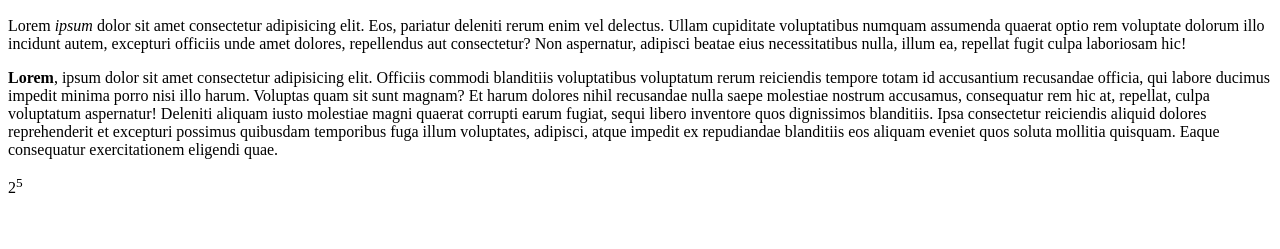
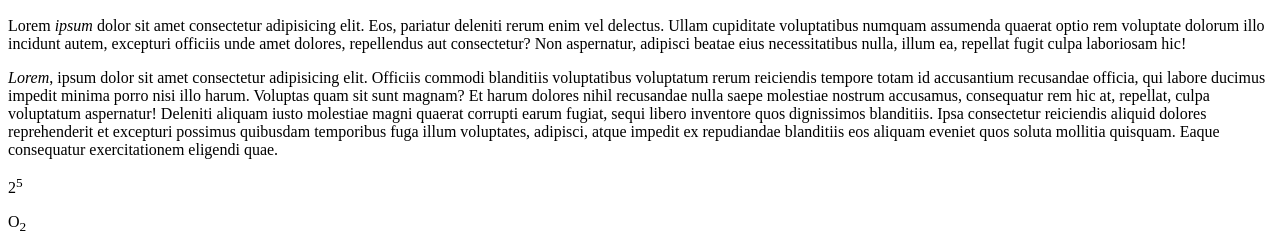
Before and after one commit to shrinathmishra/Full-Stack_WebDev, a plain HTML site: page Lecture -5 WD/index.html in a window 1280 px wide. Shown: the part 935-1184 px from the top of the page. Before the commit the page ends 1148 px from the top, so only its background shows below. Drawn offline with Linux system fonts and the light colour scheme.

Commit message:
HTML Commit

```diff
--- a/Lecture -5 WD/index.html
+++ b/Lecture -5 WD/index.html
@@ -72,8 +72,10 @@
     <img src="https://www.google.com/url?sa=i&url=https%3A%2F%2Fwww.aptronixindia.com%2F13-inch-macbook-pro-apple-m2-chip&psig=AOvVaw3dw-d1yA2eXxgxgoo2S6kr&ust=1704979155513000&source=images&cd=vfe&opi=89978449&ved=0CBMQjRxqFwoTCLia4rn00oMDFQAAAAAdAAAAABAF" alt="Macbook">
 
     <p>Lorem <i>ipsum</i> dolor sit amet consectetur adipisicing elit. Eos, pariatur deleniti rerum enim vel delectus. Ullam cupiditate voluptatibus numquam assumenda quaerat optio rem voluptate dolorum illo incidunt autem, excepturi officiis unde amet dolores, repellendus aut consectetur? Non aspernatur, adipisci beatae eius necessitatibus nulla, illum ea, repellat fugit culpa laboriosam hic!</p>
-    <p> <strong>Lorem</strong>, ipsum dolor sit amet consectetur adipisicing elit. Officiis commodi blanditiis voluptatibus voluptatum rerum reiciendis tempore totam id accusantium recusandae officia, qui labore ducimus impedit minima porro nisi illo harum. Voluptas quam sit sunt magnam? Et harum dolores nihil recusandae nulla saepe molestiae nostrum accusamus, consequatur rem hic at, repellat, culpa voluptatum aspernatur! Deleniti aliquam iusto molestiae magni quaerat corrupti earum fugiat, sequi libero inventore quos dignissimos blanditiis. Ipsa consectetur reiciendis aliquid dolores reprehenderit et excepturi possimus quibusdam temporibus fuga illum voluptates, adipisci, atque impedit ex repudiandae blanditiis eos aliquam eveniet quos soluta mollitia quisquam. Eaque consequatur exercitationem eligendi quae.</p>
+    <p> <em>Lorem</em>, ipsum dolor sit amet consectetur adipisicing elit. Officiis commodi blanditiis voluptatibus voluptatum rerum reiciendis tempore totam id accusantium recusandae officia, qui labore ducimus impedit minima porro nisi illo harum. Voluptas quam sit sunt magnam? Et harum dolores nihil recusandae nulla saepe molestiae nostrum accusamus, consequatur rem hic at, repellat, culpa voluptatum aspernatur! Deleniti aliquam iusto molestiae magni quaerat corrupti earum fugiat, sequi libero inventore quos dignissimos blanditiis. Ipsa consectetur reiciendis aliquid dolores reprehenderit et excepturi possimus quibusdam temporibus fuga illum voluptates, adipisci, atque impedit ex repudiandae blanditiis eos aliquam eveniet quos soluta mollitia quisquam. Eaque consequatur exercitationem eligendi quae.</p>
 
     <p>2<sup>5</sup></p>
+
+    <p>O<sub>2</sub></p>
 </body>
 </html>
```
